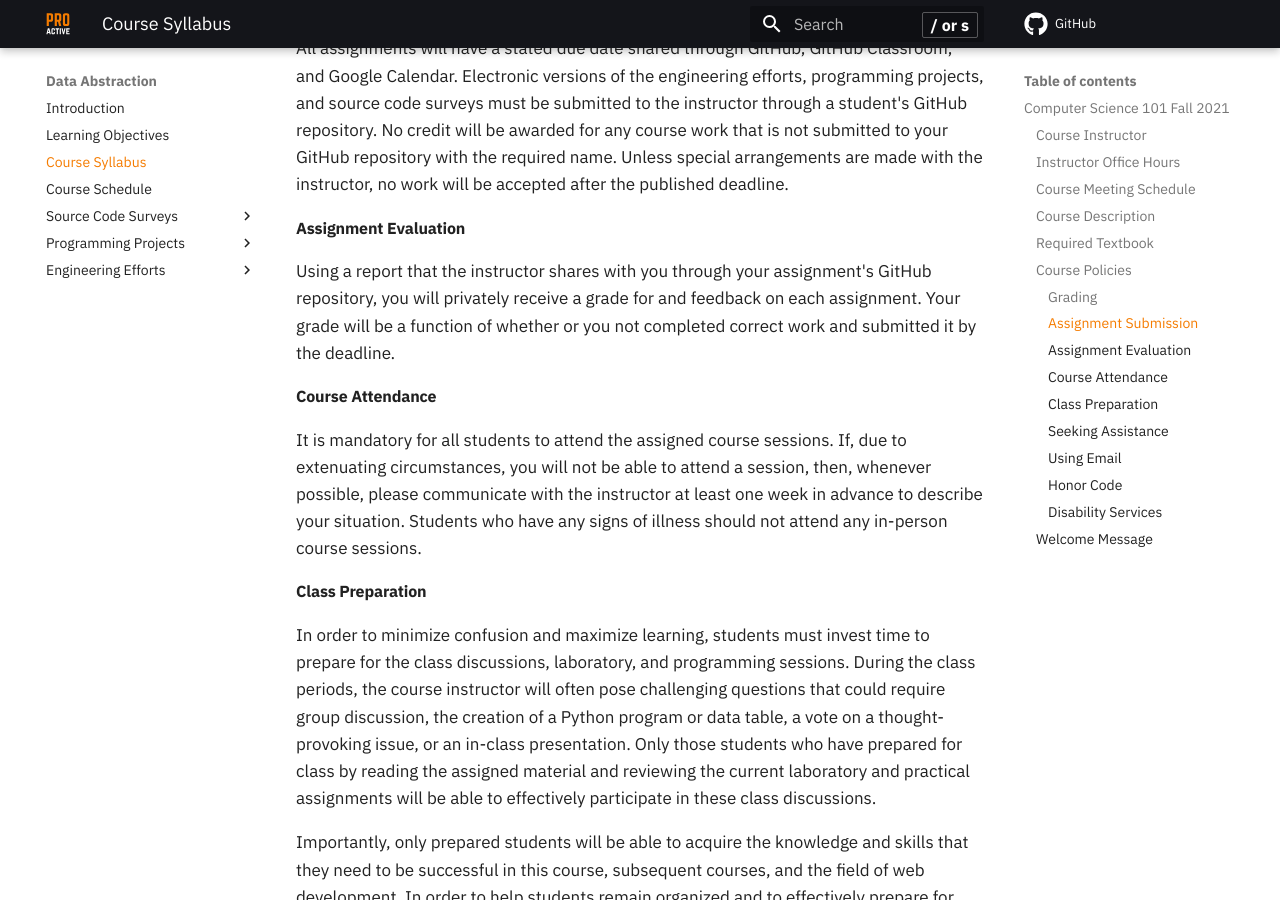
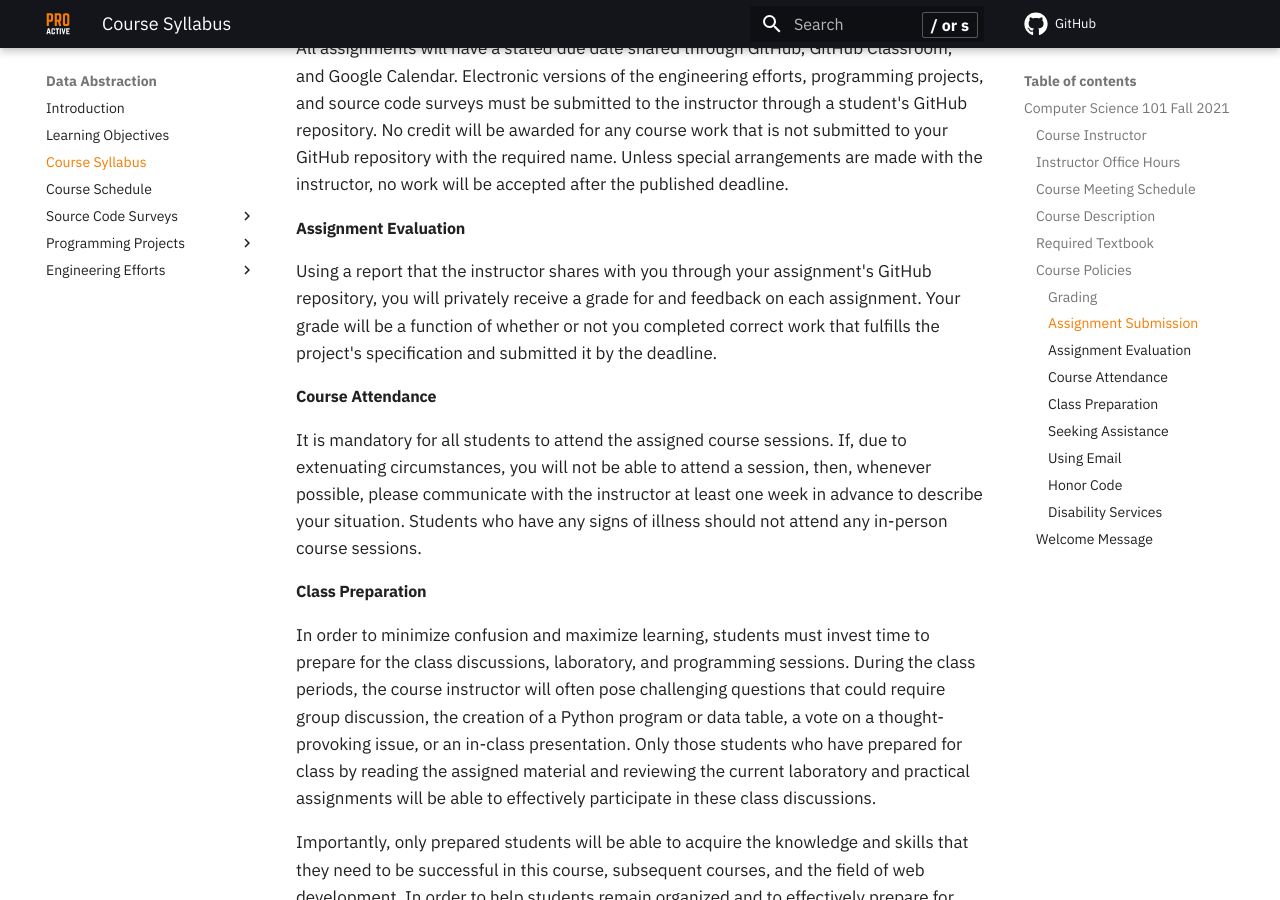
Before and after one commit to ProactiveProgrammers/www.proactiveprogrammers.com, an MkDocs documentation site: the page built from docs/data-abstraction/syllabus-data-abstraction.md, in a window 1280 px wide and 900 px high, scrolled down 3211 px. Built offline with MkDocs 1.6.1 and Material for MkDocs 9.7.7, drawn with Linux system fonts in a browser that asks for light colours; comment, search, counter and statistics services are not loaded.

Commit message:
fix: Clarify the assignment evaluation in syllabus-data-abstraction.

```diff
--- a/docs/data-abstraction/syllabus-data-abstraction.md
+++ b/docs/data-abstraction/syllabus-data-abstraction.md
@@ -136,8 +136,9 @@ will be accepted after the published deadline.
 
 Using a report that the instructor shares with you through your assignment's
 GitHub repository, you will privately receive a grade for and feedback on each
-assignment. Your grade will be a function of whether or you not completed
-correct work and submitted it by the deadline.
+assignment. Your grade will be a function of whether or not you completed
+correct work that fulfills the project's specification and submitted it by the
+deadline.
 
 #### Course Attendance
 
```
